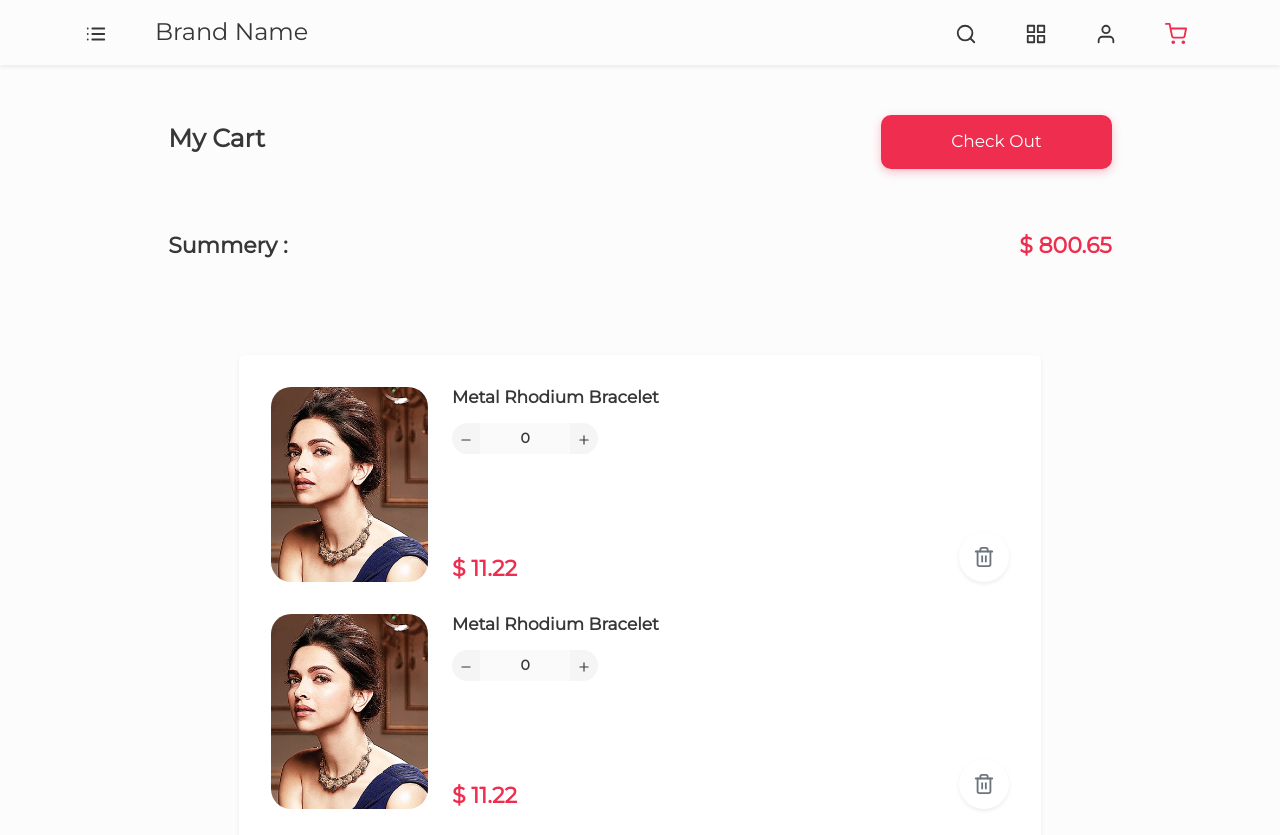
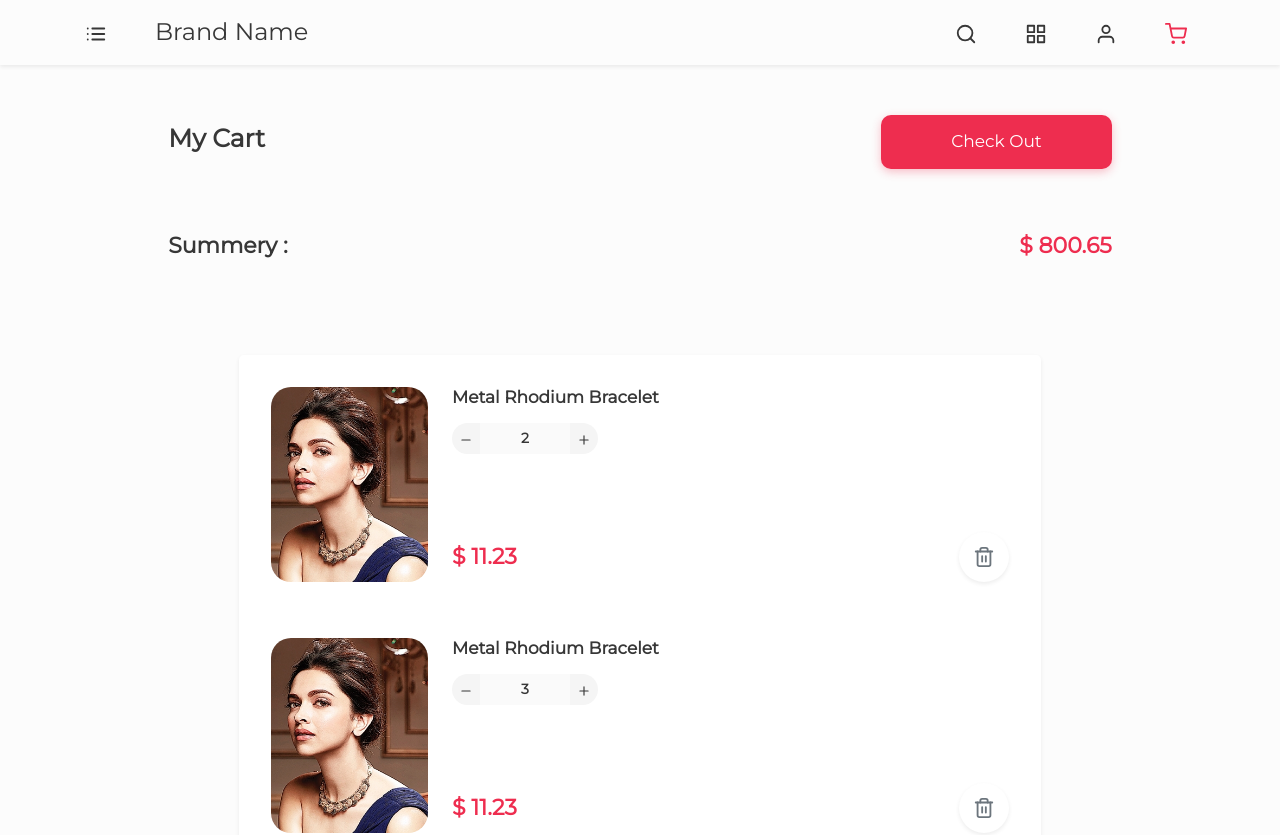
Before and after one commit to supratim50/jewelry-with-next, a Next.js app: page /my-cart in a window 1280 px wide. Shown: the top 835 px of the page. Built offline with nearby package versions, Linux system fonts and the light colour scheme.

Commit message:
Bug Fixing

```diff
--- a/components/buttons/roundButton.jsx
+++ b/components/buttons/roundButton.jsx
@@ -1,7 +1,6 @@
 const RoundButton = ({ children, classList }) => {
   return (
-    <a
-      href="#"
+    <div
       className={`btn-round shadow-sm d-flex justify-content-center align-items-center text-decoration-none ${
         classList ? classList : ""
       }`}
@@ -20,6 +19,7 @@ const RoundButton = ({ children, classList }) => {
           width: 50px;
           height: 50px;
           border-radius: 50%;
+          background-color: #fff;
         }
 
         .no-shadow {
@@ -32,7 +32,7 @@ const RoundButton = ({ children, classList }) => {
           }
         }
       `}</style>
-    </a>
+    </div>
   );
 };
 
--- a/components/cards/cardBody.jsx
+++ b/components/cards/cardBody.jsx
@@ -1,9 +1,9 @@
-const CardBody = ({ children, classList }) => {
+const CardBody = ({ children, classList, bgSmHidden }) => {
   return (
     <div
-      className={`detail-box p-3 px-3 mt-2 mt-md-4 w-100 bg-secondary rounded-lg shadow-sm ${
-        classList && classList
-      }`}
+      className={`detail-box py-3 px-0 px-md-3 mt-2 mt-md-4 w-100 bg-secondary rounded-lg shadow-sm ${
+        classList ? classList : ""
+      } ${bgSmHidden ? "bg-hidden" : ""}`}
     >
       {children}
       <style jsx>{`
@@ -12,9 +12,16 @@ const CardBody = ({ children, classList }) => {
           min-height: 137px !important;
         }
 
+        @media screen and (max-width: 576px) {
+          .bg-hidden {
+            background-color: #fcfcfc !important;
+          }
+        }
+
         @media screen and (max-width: 575px) {
           .detail-box {
             min-height: 130px !important;
+            box-shadow: none !important;
           }
         }
       `}</style>
--- a/components/cards/cardFour.jsx
+++ b/components/cards/cardFour.jsx
@@ -3,31 +3,30 @@ import Quantity from "../productComponent/quantity";
 import RoundButton from "../buttons/roundButton";
 import { FiTrash2 } from "react-icons/fi";
 
-const CardFour = () => {
+import PropType from "prop-types";
+
+const CardFour = ({ title, imageUrl, price, quantity }) => {
   return (
     <div className="d-flex justify-content-start align-items-center p-1 p-md-3">
       <div className="img-box overflow-hidden">
-        <img
-          src="/imgs/cardImg-2.jpg"
-          alt="Product Image"
-          className="w-100 image"
-        />
+        <img src={imageUrl} alt="Product Image" className="w-100 image" />
       </div>
 
-      <div className="details-box ml-3 ml-md-4 d-flex flex-column justify-content-start align-items-start">
+      <div className="details-box ml-3 ml-md-4 d-flex flex-fill flex-column justify-content-start align-items-start">
         <Heading
-          title="Metal Rhodium Bracelet"
-          classList="paragraph-text-lg mb-3"
+          title={title}
+          classList="paragraph-text-lg mb-3 text-truncate"
         />
-        <Quantity />
-        <h2 className="heading heading-primary text-primary font-weight-bold mt-auto mb-0">
-          $&nbsp;11.22
-        </h2>
+        <Quantity quantityNum={quantity} />
+        <div className="d-flex justify-content-between align-items-center mt-auto w-100">
+          <h2 className="heading flex-fill heading-primary text-primary font-weight-bold mb-0">
+            $&nbsp;{price}
+          </h2>
+          <RoundButton classList="text-muted heading-primary">
+            <FiTrash2 />
+          </RoundButton>
+        </div>
       </div>
-
-      <RoundButton classList="mt-auto ml-auto text-muted heading-primary">
-        <FiTrash2 />
-      </RoundButton>
 
       <style jsx>{`
         .img-box {
@@ -44,9 +43,26 @@ const CardFour = () => {
         .details-box {
           height: 195px !important;
         }
+        @media screen and (max-width: 576px) {
+          .img-box {
+            max-width: 117px !important;
+            height: 146px !important;
+          }
+        }
+        @media screen and (max-width: 576px) {
+          .details-box {
+            height: 146px !important;
+          }
+        }
       `}</style>
     </div>
   );
 };
 
+CardFour.propTypes = {
+  imageUrl: PropType.string.isRequired,
+  title: PropType.string.isRequired,
+  price: PropType.number.isRequired,
+  quantity: PropType.number.isRequired,
+};
 export default CardFour;
--- a/components/productComponent/quantity.jsx
+++ b/components/productComponent/quantity.jsx
@@ -1,8 +1,9 @@
 import { FiPlus, FiMinus } from "react-icons/fi";
 import { useState } from "react";
 
-const Quantity = () => {
-  const [quantity, setQuantity] = useState(0);
+const Quantity = ({ quantityNum }) => {
+  const quantityNumber = quantityNum ? quantityNum : 0;
+  const [quantity, setQuantity] = useState(quantityNumber);
 
   const addQuantity = () => setQuantity(quantity + 1);
 
--- a/pages/_app.js
+++ b/pages/_app.js
@@ -32,9 +32,6 @@ class MyApp extends App {
           ></link>
           {/* custom css */}
           <link rel="stylesheet" href="/assets/css/global.css" />
-          {/* js */}
-          <script src="/assets/js/swiper.js"></script>
-          <script src="/assets/js/swiper-custom.js"></script>
         </Head>
         {/* <SnackbarProvider> */}
         <Layout>
--- a/pages/my-cart.js
+++ b/pages/my-cart.js
@@ -5,6 +5,30 @@ import CardFour from "../components/cards/CardFour";
 import Link from "next/link";
 
 const MyCart = () => {
+  const productArr = [
+    {
+      id: 1,
+      imageUrl: "/imgs/cardImg-2.jpg",
+      title: "Metal Rhodium Bracelet",
+      quantity: 2,
+      price: 11.23,
+    },
+    {
+      id: 2,
+      imageUrl: "/imgs/cardImg-2.jpg",
+      title: "Metal Rhodium Bracelet",
+      quantity: 3,
+      price: 11.23,
+    },
+    {
+      id: 3,
+      imageUrl: "/imgs/cardImg-2.jpg",
+      title: "Metal Rhodium Bracelet",
+      quantity: 4,
+      price: 11.23,
+    },
+  ];
+
   return (
     <>
       <section id="my-cart">
@@ -39,10 +63,18 @@ const MyCart = () => {
             {/* <!-- price end --> */}
 
             <div className="cart-item-box mx-auto mt-5 pt-4">
-              <CardBody>
-                <CardFour />
-                <CardFour />
-                <CardFour />
+              <CardBody bgSmHidden>
+                {/* products */}
+                {productArr.map((product) => (
+                  <div className="pb-4" key={product.id}>
+                    <CardFour
+                      title={product.title}
+                      imageUrl={product.imageUrl}
+                      quantity={product.quantity}
+                      price={product.price}
+                    />
+                  </div>
+                ))}
               </CardBody>
             </div>
           </div>
```
